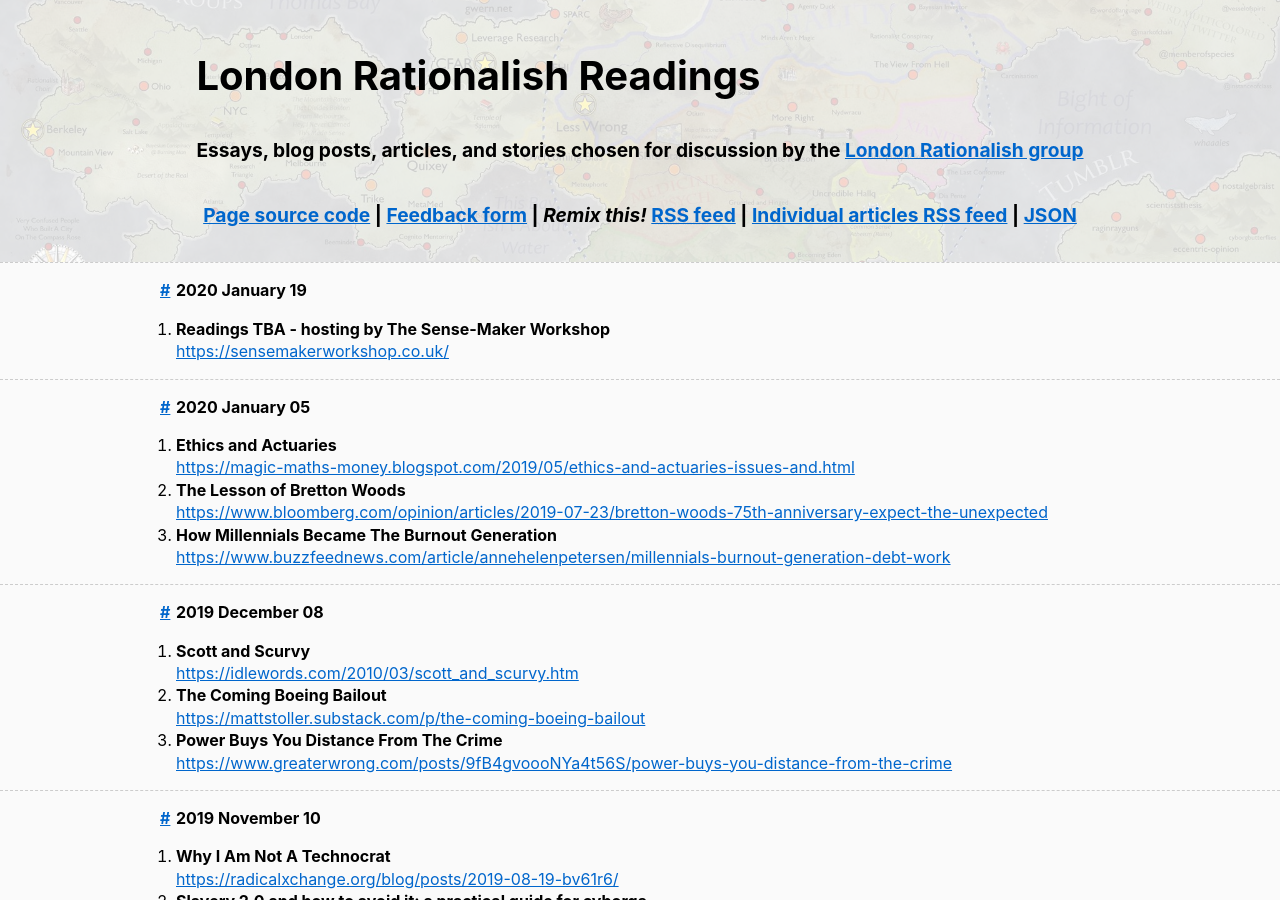
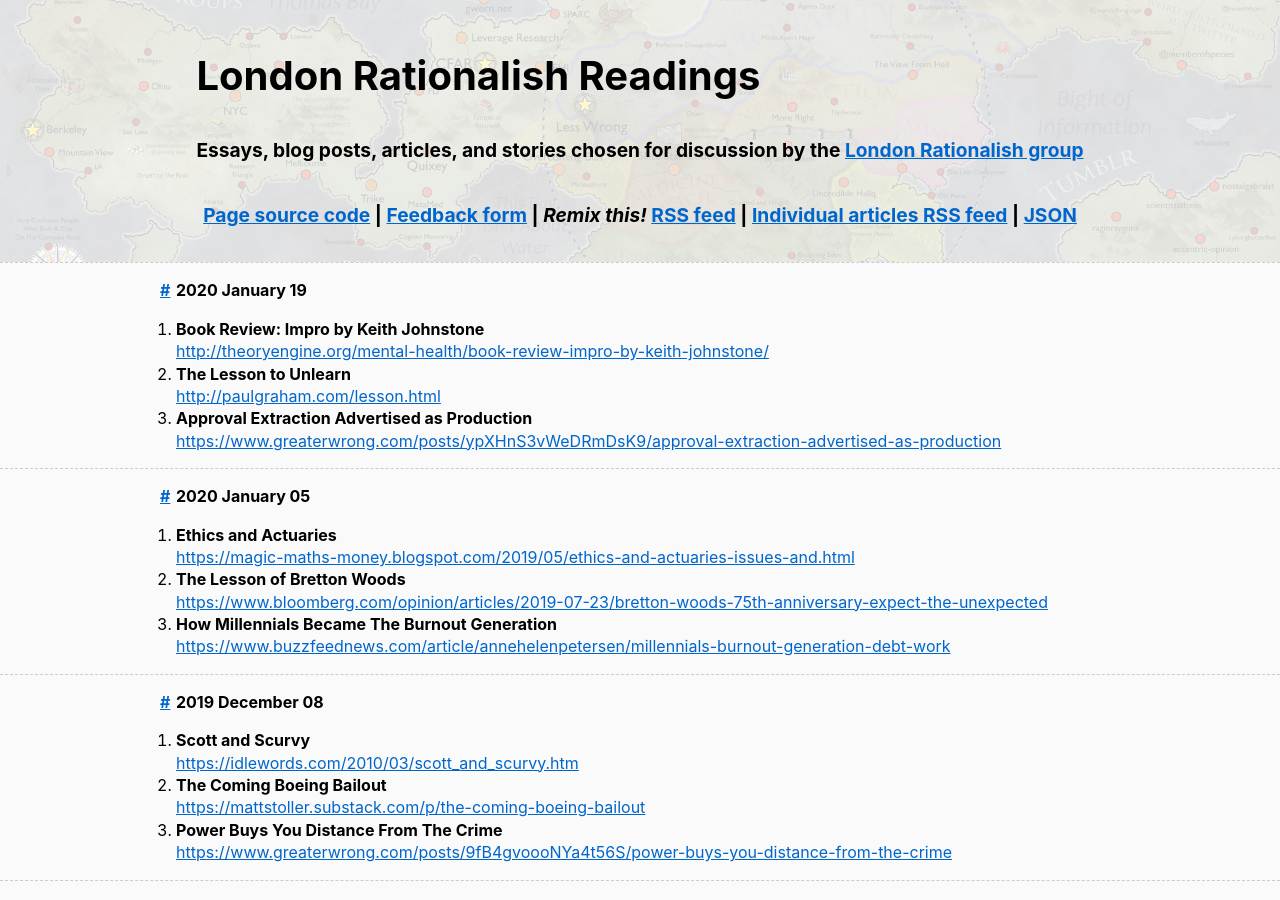
Before and after one commit to sackeyjason/london-rationalish-readings, a Jekyll site: the page built from index.html, in a window 1280 px wide and 900 px high. Built offline with Jekyll 4.4.1, drawn with Linux system fonts in a browser that asks for light colours.

Commit message:
Update list.yaml

```diff
--- a/_data/list.yaml
+++ b/_data/list.yaml
@@ -1,8 +1,13 @@
 meetings:
 - date: 2020.01.19
+  venue: https://sensemakerworkshop.co.uk/
   list:
-  - title: "Readings TBA - hosting by The Sense-Maker Workshop"
-    link: https://sensemakerworkshop.co.uk/
+  - title: "Book Review: Impro by Keith Johnstone"
+    link: http://theoryengine.org/mental-health/book-review-impro-by-keith-johnstone/
+  - title: "The Lesson to Unlearn"
+    link: http://paulgraham.com/lesson.html
+  - title: "Approval Extraction Advertised as Production"
+    link: https://www.greaterwrong.com/posts/ypXHnS3vWeDRmDsK9/approval-extraction-advertised-as-production
 - date: 2020.01.05
   list:
   - title: "Ethics and Actuaries"
```
